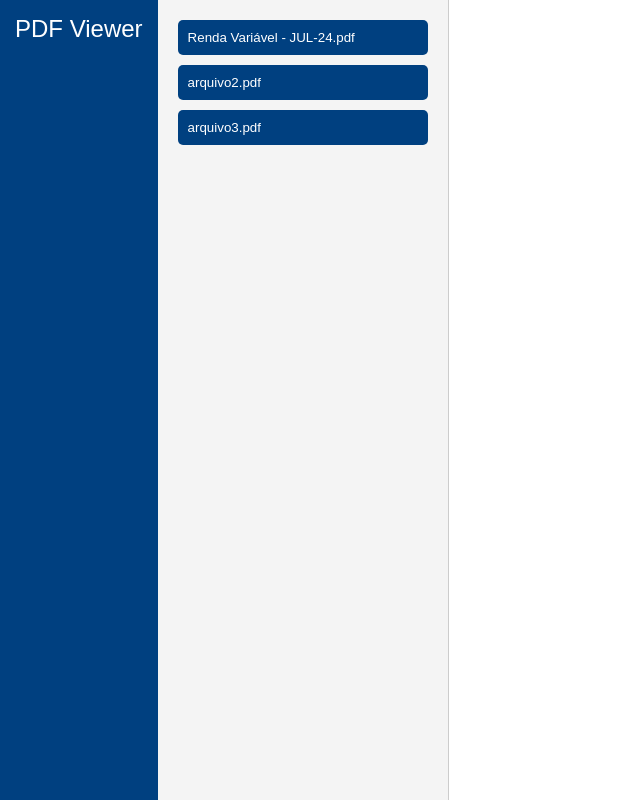
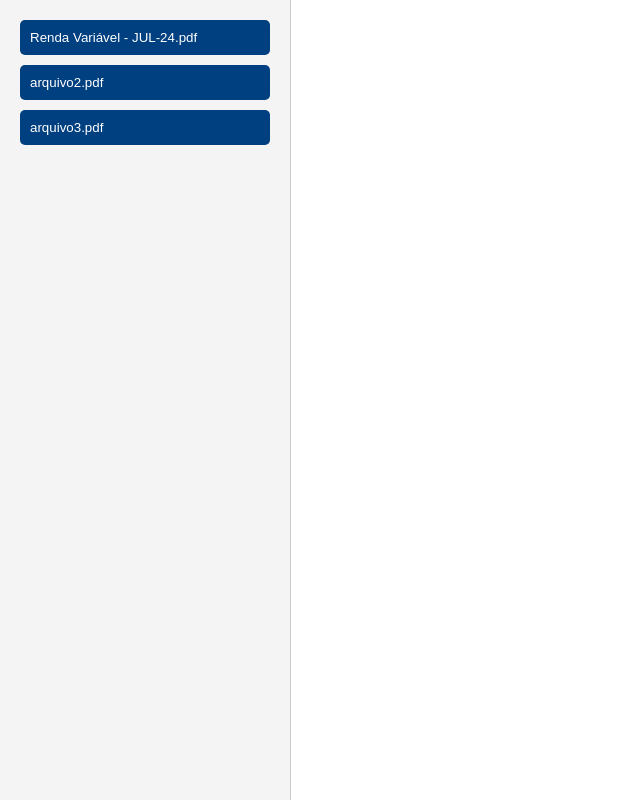
Before and after one commit to JungGuilherme/jung.investimentos, a plain HTML site: page index.html in a window 1280 px wide. Shown: the whole page, without its empty margins (0-640 px from the left). Drawn offline with Linux system fonts and the light colour scheme.

Commit message:
Update styles.css

```diff
--- a/styles.css
+++ b/styles.css
@@ -3,21 +3,19 @@ body {
     margin: 0;
     padding: 0;
     display: flex;
+    flex-direction: column;
     height: 100vh;
     overflow: hidden;
 }
 
 header {
-    background-color: #004080;
-    color: white;
-    padding: 15px;
-    text-align: center;
-    font-size: 24px;
+    display: none; /* Oculta o cabeçalho "PDF Viewer" */
 }
 
 #container {
     display: flex;
     flex: 1;
+    height: 100%;
 }
 
 #file-list {
@@ -58,5 +56,5 @@ canvas {
     border: 1px solid #ccc;
     box-shadow: 0 0 10px rgba(0,0,0,0.1);
     max-width: 100%;
-    height: auto;
+    max-height: 100%;
 }
```
